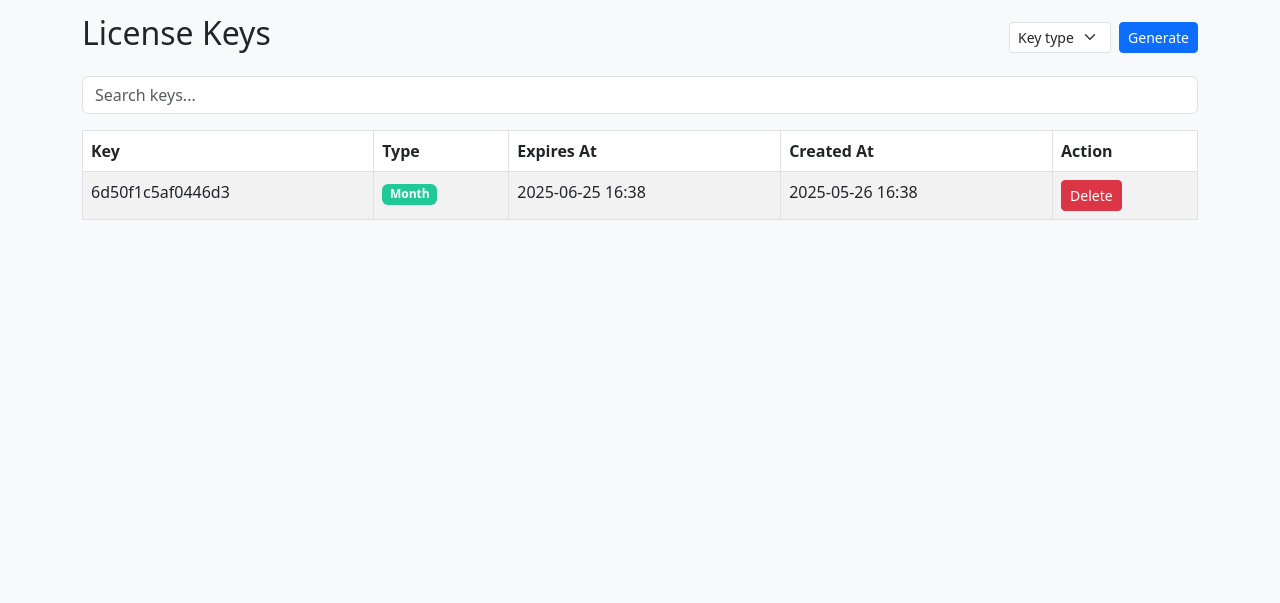
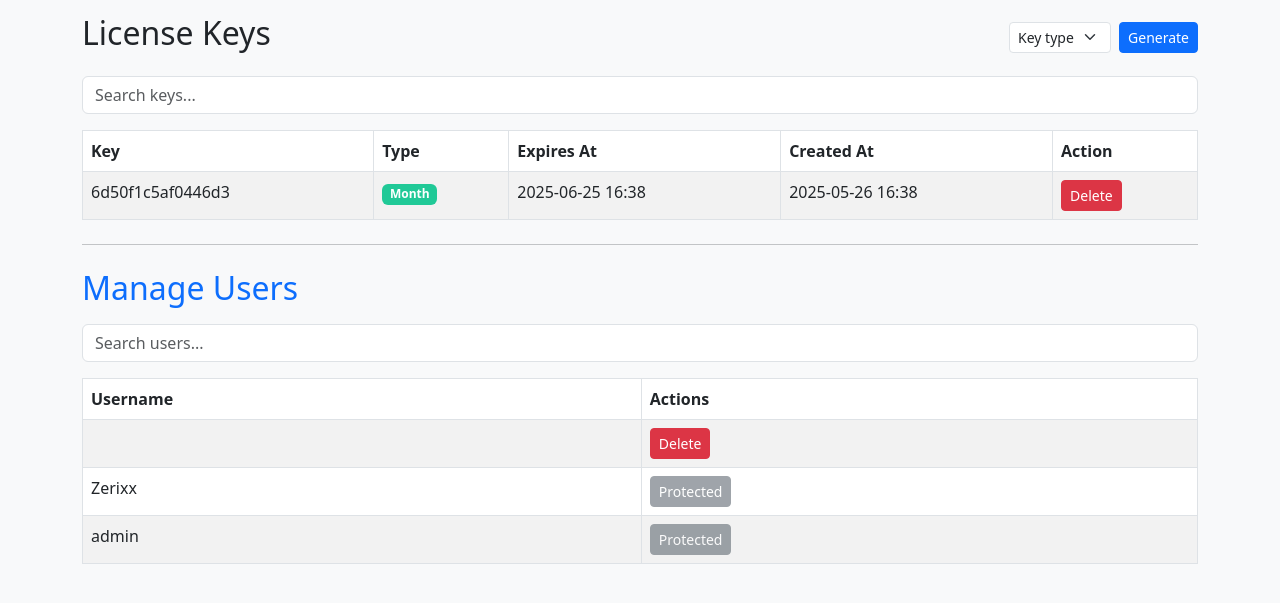
Before and after one commit to Cloakedowner45/Cloak, a Flask app: page / in a window 1280 px wide. Shown: the part 56-659 px from the top of the page. Run offline with Flask 3, Linux system fonts and the light colour scheme; a user stored in the database is signed in; some libraries are stand-ins or nearby versions.

Commit message:
Add Manage Users with delete option and user listing

```diff
--- a/app.py
+++ b/app.py
@@ -51,7 +51,8 @@
 @login_required
 def dashboard():
     keys = LicenseKey.query.order_by(LicenseKey.created_at.desc()).all()
-    return render_template('dashboard.html', keys=keys)
+    users = User.query.order_by(User.username.asc()).all()
+    return render_template('dashboard.html', keys=keys, users=users)
 
 @app.route('/generate_key', methods=['POST'])
 @login_required
@@ -87,6 +88,29 @@
     flash('License key deleted successfully.')
     return redirect(url_for('dashboard'))
 
+# New route to delete user
+@app.route('/delete_user/<int:user_id>', methods=['POST'])
+@login_required
+def delete_user(user_id):
+    # Prevent deleting yourself
+    if current_user.id == user_id:
+        flash("You cannot delete yourself!")
+        return redirect(url_for('dashboard'))
+
+    user = User.query.get(user_id)
+    if not user:
+        abort(404)
+
+    # Optionally prevent deleting admin user, or add your own logic here
+    if user.username.lower() == 'admin':
+        flash("Cannot delete the admin user.")
+        return redirect(url_for('dashboard'))
+
+    db.session.delete(user)
+    db.session.commit()
+    flash(f'User "{user.username}" deleted successfully.')
+    return redirect(url_for('dashboard'))
+
 @app.route('/api/check_key', methods=['POST'])
 def check_key():
     data = request.get_json()
@@ -104,7 +128,6 @@
 
     return jsonify({'valid': True, 'type': license_key.type, 'expires_at': str(license_key.expires_at)})
 
-# [ADDED] GET endpoint for Inno Setup validation
 @app.route('/api/validate', methods=['GET'])
 def validate_key():
     key = request.args.get('key')
@@ -120,11 +143,6 @@
 
     return jsonify({'success': True, 'type': license_key.type, 'expires_at': str(license_key.expires_at)})
 
-@app.before_request
-def before_request_func():
-    # You can use this if you want to add any pre-request logic
-    pass
-
 def create_admin_user():
     if not User.query.filter_by(username='admin').first():
         admin = User(username='admin', password='admin')  # CHANGE after first login!
--- a/templates/dashboard.html
+++ b/templates/dashboard.html
@@ -25,6 +25,9 @@
     .badge-lifetime {
       background-color: #ffc107;
       color: #212529;
+    }
+    h2.text-primary {
+      color: #0d6efd !important;
     }
   </style>
 </head>
@@ -106,6 +109,38 @@
       {% endfor %}
     </tbody>
   </table>
+
+  <hr class="my-4" />
+
+  <h2 class="text-primary mb-3">Manage Users</h2>
+
+  <input type="text" id="userSearchInput" class="form-control mb-3" placeholder="Search users..." />
+
+  <table id="usersTable" class="table table-striped table-bordered">
+    <thead>
+      <tr>
+        <th>Username</th>
+        <th>Actions</th>
+      </tr>
+    </thead>
+    <tbody>
+      {% for user in users %}
+      <tr>
+        <td>{{ user.username }}</td>
+        <td>
+          {% if user.id != current_user.id and user.username.lower() != 'admin' %}
+          <form method="POST" action="{{ url_for('delete_user', user_id=user.id) }}" onsubmit="return confirm('Delete user {{ user.username }}? This cannot be undone!');">
+            <button type="submit" class="btn btn-danger btn-sm">Delete</button>
+          </form>
+          {% else %}
+            <button class="btn btn-secondary btn-sm" disabled>Protected</button>
+          {% endif %}
+        </td>
+      </tr>
+      {% endfor %}
+    </tbody>
+  </table>
+
 </div>
 
 <!-- Bootstrap Bundle JS -->
@@ -119,11 +154,25 @@
       fixedHeight: true,
     });
 
-    // Custom search input filtering table rows
     const searchInput = document.getElementById('searchInput');
     searchInput.addEventListener('keyup', function() {
       const filter = this.value.toLowerCase();
       dataTable.rows().forEach(row => {
+        const rowText = row.cells().map(cell => cell.textContent.toLowerCase()).join(' ');
+        row.show(rowText.indexOf(filter) !== -1);
+      });
+    });
+
+    // Users table
+    const userTable = new simpleDatatables.DataTable("#usersTable", {
+      searchable: false,
+      fixedHeight: true,
+    });
+
+    const userSearchInput = document.getElementById('userSearchInput');
+    userSearchInput.addEventListener('keyup', function() {
+      const filter = this.value.toLowerCase();
+      userTable.rows().forEach(row => {
         const rowText = row.cells().map(cell => cell.textContent.toLowerCase()).join(' ');
         row.show(rowText.indexOf(filter) !== -1);
       });
```
